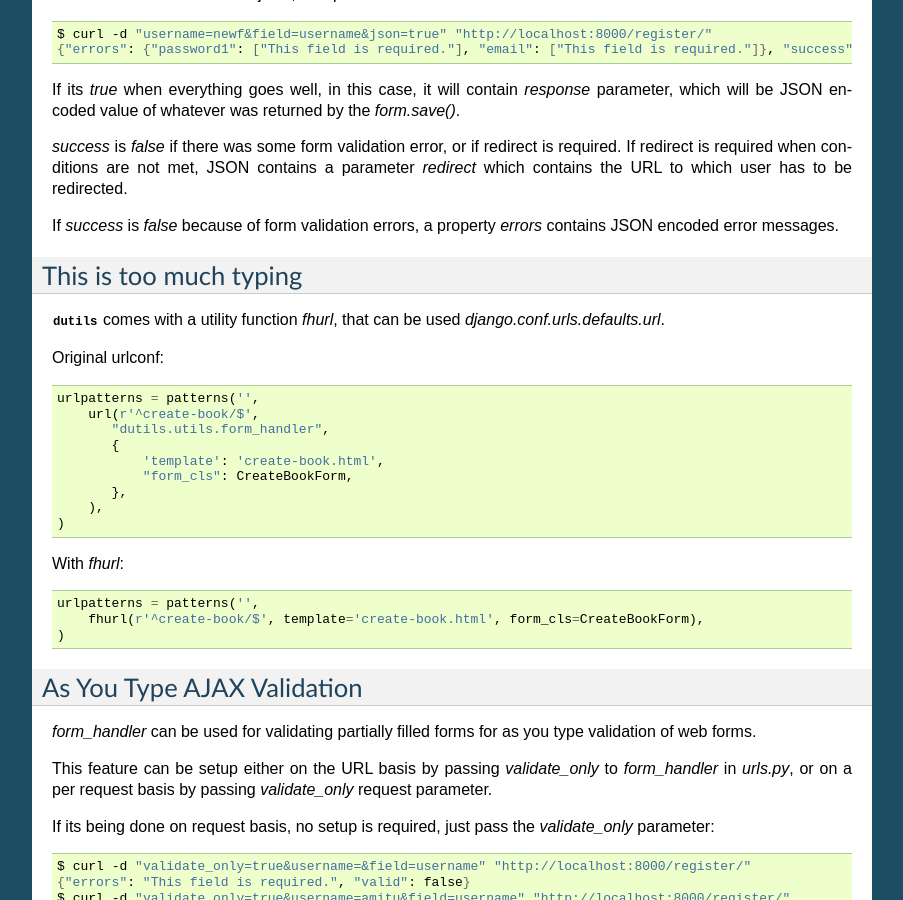
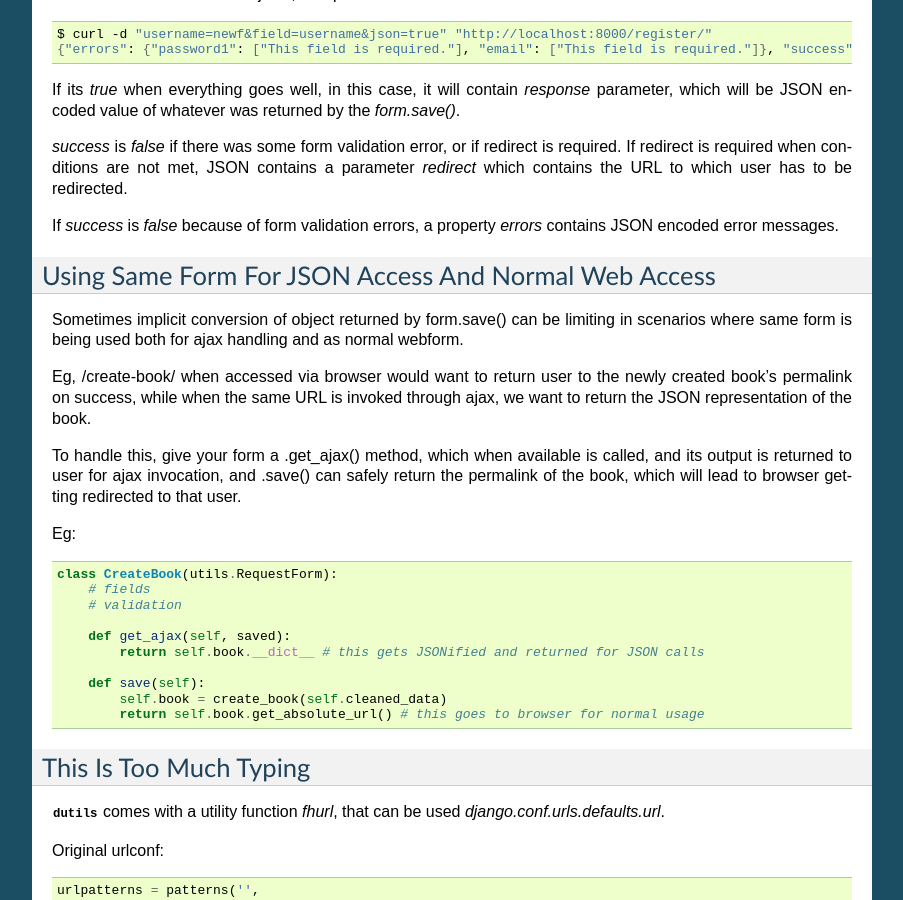
Before and after one commit to amitu/dutils, a Sphinx documentation site: the page built from docs/form_handler.rst, in a window 1280 px wide and 900 px high, scrolled down 3222 px. Shown: the whole window, without its empty margins (198-1101 px from the left). Built offline with Sphinx 7.4.7, drawn with Linux system fonts in a browser that asks for light colours; some of the changed text lies outside the part shown.

Commit message:
add .get_ajax() support to forms in form_handler

```diff
--- a/docs/form_handler.rst
+++ b/docs/form_handler.rst
@@ -65,7 +65,7 @@ urls.py::
         ),
     )
 
-The URL to be redirected is variable
+The URL To Be Redirected Is Variable
 ------------------------------------
 
 Sometimes when lets say you created a new object, and user should be redirected
@@ -91,7 +91,7 @@ such cases, do not pass `next` and let form.save() return the URL.
         ),
     )
 
-Access to request parameters required
+Access To Request Parameters Required
 -------------------------------------
 
 Sometimes for valid form processing, some aspect of request has to be know. In
@@ -147,7 +147,7 @@ form can be re written as::
 
 .. note:: since `pass_request` is `True` by default this can be omitted.
 
-Only users with valid account can access the form
+Only Users With Valid Account Can Access The Form
 -------------------------------------------------
 
 Sometimes being logged in is not enough, you may want users to satisfy some
@@ -211,7 +211,36 @@ parameter `redirect` which contains the URL to which user has to be redirected.
 If `success` is `false` because of form validation errors, a property `errors`
 contains JSON encoded error messages.
 
-This is too much typing
+Using Same Form For JSON Access And Normal Web Access
+-----------------------------------------------------
+
+Sometimes implicit conversion of object returned by form.save() can be limiting
+in scenarios where same form is being used both for ajax handling and as normal
+webform.
+
+Eg, /create-book/ when accessed via browser would want to return user to the
+newly created book's permalink on success, while when the same URL is invoked
+through ajax, we want to return the JSON representation of the book.
+
+To handle this, give your form a .get_ajax() method, which when available is
+called, and its output is returned to user for ajax invocation, and .save() can
+safely return the permalink of the book, which will lead to browser getting
+redirected to that user.
+
+Eg::
+
+    class CreateBook(utils.RequestForm):
+        # fields
+        # validation
+
+        def get_ajax(self, saved):
+            return self.book.__dict__ # this gets JSONified and returned for JSON calls
+
+        def save(self):
+            self.book = create_book(self.cleaned_data)
+            return self.book.get_absolute_url() # this goes to browser for normal usage
+
+This Is Too Much Typing
 -----------------------
 
 |dutils| comes with a utility function `fhurl`, that can be used
```
Also changed, not shown: CHANGELOG.rst (+8 -0 lines), 1 other file.
